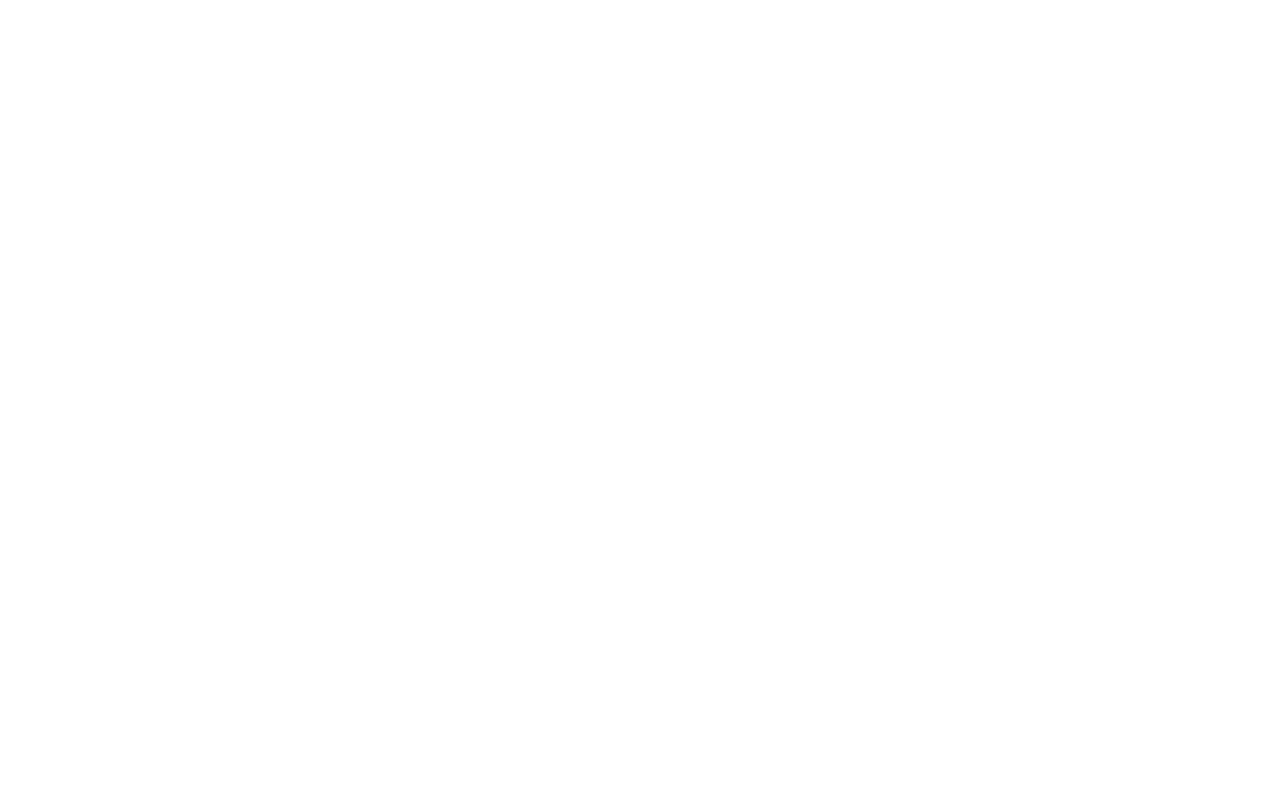
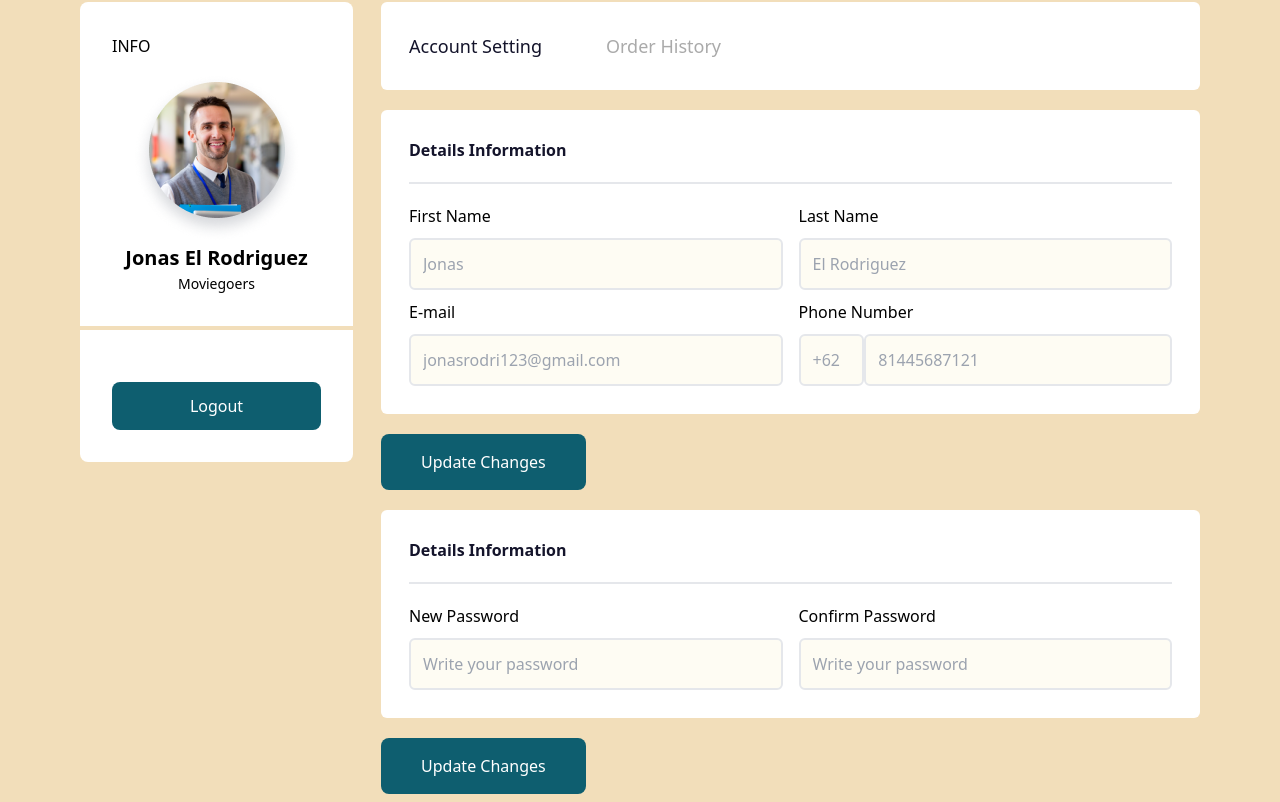
Before and after one commit to PututN/fw12-frontend, a React (Create React App) app: page /Profile in a window 1280 px wide. Before the commit this address had no page. Shown: the part 438-1240 px from the top of the page. Before the commit the page ends 800 px from the top, so only its background shows below. Built offline with nearby package versions, Linux system fonts and the light colour scheme.

Commit message:
Add profile page

```diff
--- a/src/App.js
+++ b/src/App.js
@@ -10,6 +10,7 @@
 import MovieDetail from './pages/MovieDetail'
 import OrderPage from './pages/OrderPage'
 import PaymentPage from './pages/PaymentPage'
+import ProfilePage from './pages/ProfilePage'
 
 const App = () => {
   return (
@@ -25,6 +26,7 @@
         <Route path="/MovieDetail" element= {<MovieDetail />} />
         <Route path="/OrderPage" element= {<OrderPage />} />
         <Route path="/PaymentPage" element= {<PaymentPage />} />
+        <Route path="/Profile" element= {<ProfilePage />} />
       </Routes>
 
     </BrowserRouter>
--- a/src/components/NavBarAfterLogin.js
+++ b/src/components/NavBarAfterLogin.js
@@ -27,7 +27,7 @@
           </ul>
         </div>
         <div className="flex items-center justify-center gap-10">
-          <div className="group flex hover:border-2 hover:border-[#dedede] hover:bg-[#FEFCF3] rounded-2xl">
+          <div className="group flex hover:border-2 hover:border-[#dedede] hover:bg-[#FEFCF3] rounded-xl">
             <img className="pl-3 mr-3" src={searchIcon} alt="search" />
             <div>
               <input
--- /dev/null
+++ b/src/components/ProfilePage/AccountPrivacy.js
@@ -0,0 +1,37 @@
+const Details = () => {
+  return (
+    <>
+      <div className="mt-5 bg-white rounded-md p-7">
+        <h1 className="font-semibold text-[#14142B]">Details Information</h1>
+        <div className="border border-3 my-5"></div>
+        <div className="flex gap-4">
+          <div className="flex flex-col w-1/2">
+            <form for="">
+              <div className="mb-2.5">New Password</div>
+              <input
+                type="password"
+                className="p-3 border border-2 rounded-md bg-[#FEFCF3] w-full"
+                placeholder="Write your password"
+              ></input>
+            </form>
+          </div>
+          <div className="flex flex-col w-1/2">
+            <form for="">
+              <div className="mb-2.5">Confirm Password</div>
+              <input
+                type="password"
+                className="p-3 border border-2 rounded-md bg-[#FEFCF3] w-full"
+                placeholder="Write your password"
+              ></input>
+            </form>
+          </div>
+        </div>
+      </div>
+      <button className="w-1/4 mt-5 p-4 rounded-lg text-white bg-[#0E5E6F] hover:bg-[#3A8891]">
+        Update Changes
+      </button>
+    </>
+  );
+};
+
+export default Details;
--- /dev/null
+++ b/src/components/ProfilePage/Details.js
@@ -0,0 +1,56 @@
+const Details = () => {
+  return (
+    <>
+      <div className="mt-5 bg-white rounded-md p-7">
+        <h1 className="font-semibold text-[#14142B]">Details Information</h1>
+        <div className="border border-3 my-5"></div>
+        <div className="flex gap-4">
+          <div className="flex flex-col w-1/2">
+            <form for="">
+              <div className="mb-2.5">First Name</div>
+              <input
+                type="text"
+                className="p-3 border border-2 rounded-md bg-[#FEFCF3] w-full"
+                placeholder="Jonas"
+              ></input>
+              <div className="my-2.5">E-mail</div>
+              <input
+                type="email"
+                className="p-3 border border-2 rounded-md bg-[#FEFCF3] w-full"
+                placeholder="jonasrodri123@gmail.com"
+              ></input>
+            </form>
+          </div>
+          <div className="flex flex-col w-1/2">
+            <form for="">
+              <div className="mb-2.5">Last Name</div>
+              <input
+                type="text"
+                className="p-3 border border-2 rounded-md bg-[#FEFCF3] w-full"
+                placeholder="El Rodriguez"
+              ></input>
+              <div className="my-2.5">Phone Number</div>
+              <div className="flex">
+                <input
+                  type="text"
+                  placeholder="+62"
+                  className="p-3 border border-2 rounded-md bg-[#FEFCF3] w-1/5"
+                ></input>
+                <input
+                  type="number"
+                  placeholder="81445687121"
+                  className="p-3 border border-2 rounded-md bg-[#FEFCF3] w-full"
+                ></input>
+              </div>
+            </form>
+          </div>
+        </div>
+      </div>
+      <button className="w-1/4 mt-5 p-4 rounded-lg text-white bg-[#0E5E6F] hover:bg-[#3A8891]">
+        Update Changes
+      </button>
+    </>
+  );
+};
+
+export default Details;
--- /dev/null
+++ b/src/components/ProfilePage/MenuProfile.js
@@ -0,0 +1,18 @@
+import { Link } from "react-router-dom";
+
+const MenuProfile = () => {
+  return (
+    <>
+      <div className="bg-white p-7 rounded-md items-center">
+        <Link to="/profile" className="leading-8 text-lg mr-16 text-[#14142B]">
+          Account Setting
+        </Link>
+        <Link to="/" className="leading-8 text-lg text-[#AAAAAA]">
+          Order History
+        </Link>
+      </div>
+    </>
+  );
+};
+
+export default MenuProfile;
--- /dev/null
+++ b/src/components/ProfilePage/ProfileCard.js
@@ -0,0 +1,31 @@
+import profile from "../../assets/images/profile.png";
+
+const ProfileCard = () => {
+  return (
+    <>
+      <div className="bg-white rounded-lg">
+        <div className="p-8">
+          <h1>INFO</h1>
+          <div className="flex flex-col items-center mt-4">
+            <img src={profile} alt="profile" />
+            <div>
+              <h2
+                className="
+                font-semibold text-xl leading-8	text-center"
+              >
+                Jonas El Rodriguez
+              </h2>
+              <p className="text-center text-sm">Moviegoers</p>
+            </div>
+          </div>
+        </div>
+        <div className="border border-2 w-full mb-5 border-[#F2DEBA]" />
+        <div className="py-8 px-8">
+          <button className="w-full py-3 rounded-lg text-white bg-[#0E5E6F] hover:bg-[#3A8891] ">Logout</button>
+        </div>
+      </div>
+    </>
+  );
+};
+
+export default ProfileCard;
--- /dev/null
+++ b/src/components/ProfilePage/ProfilePageComponent.js
@@ -0,0 +1,23 @@
+import ProfileCard from './ProfileCard'
+import MenuProfile from './MenuProfile'
+import Details from './Details'
+import AccountPrivacy from './AccountPrivacy'
+
+const ProfilePageComponent = () =>{
+    return (
+        <div className="bg-[#F2DEBA] px-20 py-20">
+        <div className="flex">
+          <div className="w-1/4">
+            <ProfileCard />
+          </div>
+          <div className="w-3/4 ml-7">
+            <MenuProfile />
+            <Details />
+            <AccountPrivacy />
+          </div>
+        </div>
+      </div>
+      )
+}
+
+export default ProfilePageComponent
--- /dev/null
+++ b/src/pages/ProfilePage.js
@@ -0,0 +1,15 @@
+import ProfilePageComponent from "../components/ProfilePage/ProfilePageComponent"
+import Footer from "../components/Footer";
+import NavBarAfterLogin from "../components/NavBarAfterLogin";
+
+const ProfilePage = () => {
+    return(
+        <>
+        <NavBarAfterLogin />
+        <ProfilePageComponent />
+        <Footer />
+        </>
+    )
+}
+
+export default ProfilePage
```
Also changed, not shown: Color-Hunt.txt, src/assets/images/profile.png (added).
